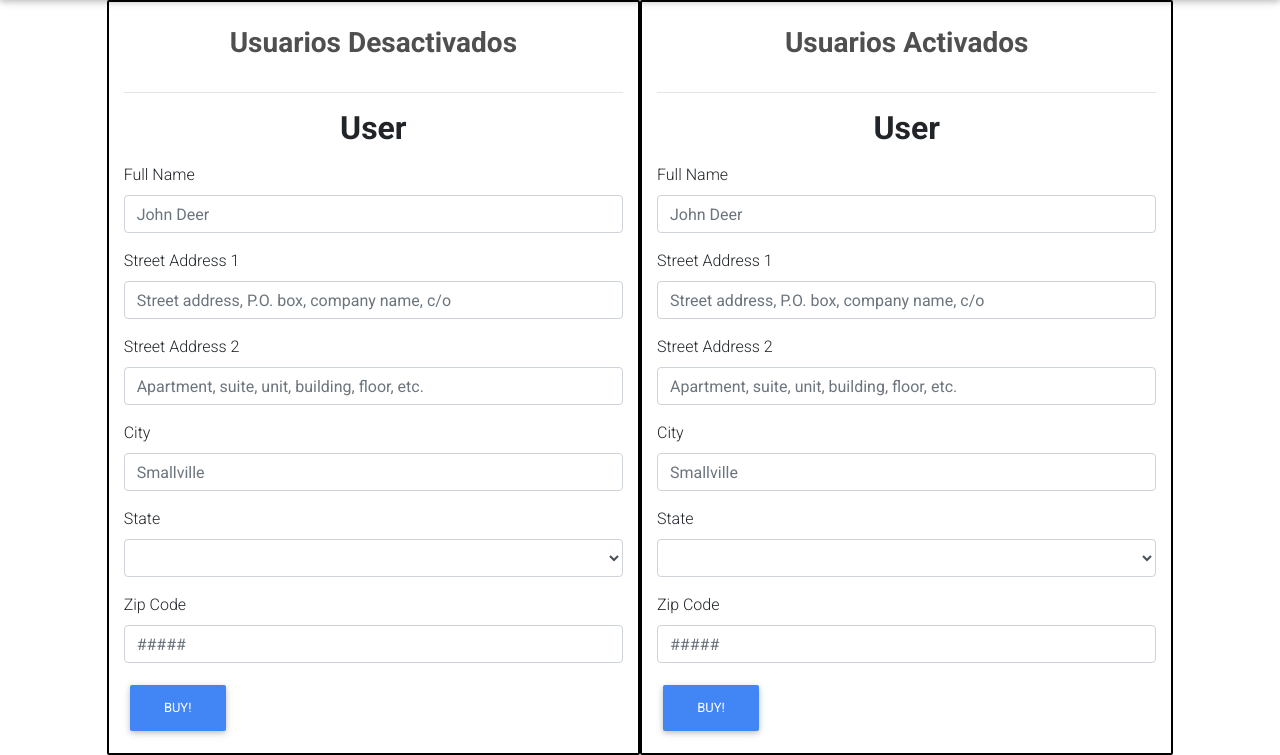
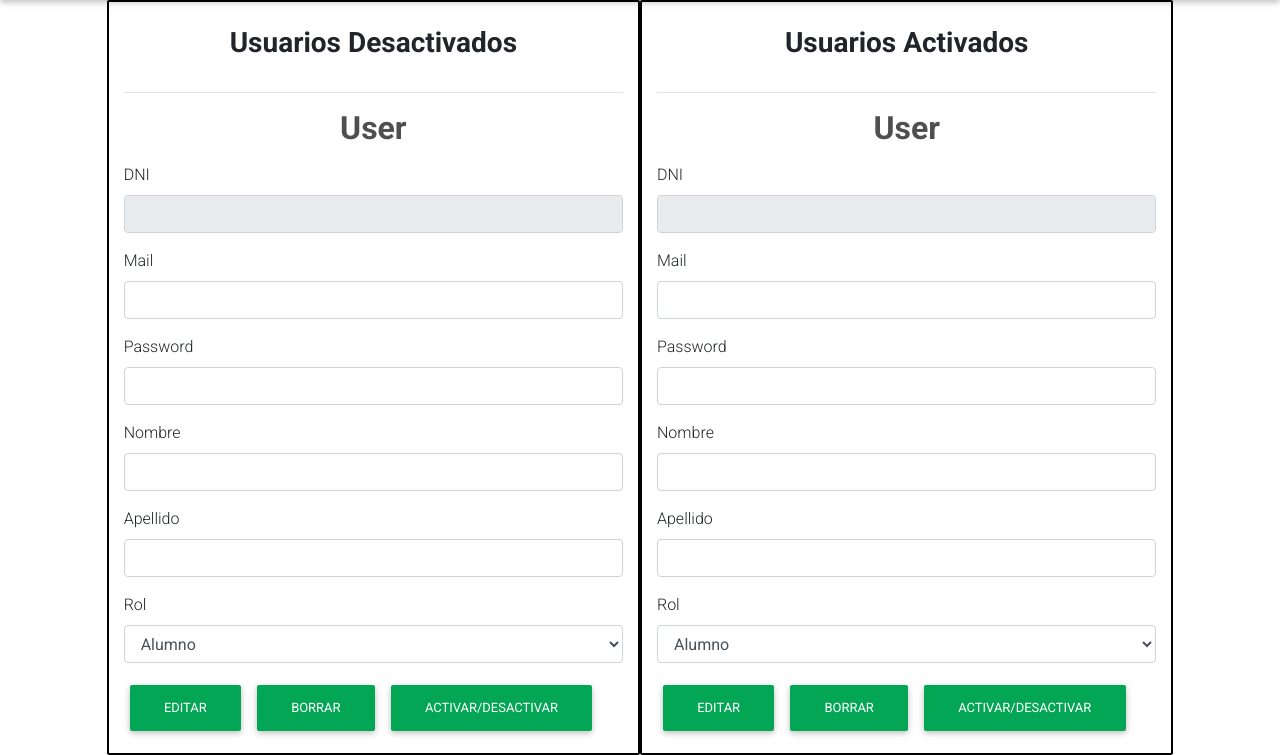
Before and after one commit to IamUnder/Desafio2, a PHP site: page /Vista/admin.php in a window 1280 px wide. Shown: the part 141-896 px from the top of the page. Run offline with PHP 8.4, Linux system fonts and the light colour scheme; the visitor is signed in with stand-in values (Sample User, id 1); lists and menus that the app fills with data are empty; some libraries are stand-ins or nearby versions.

Commit message:
Formularios prePHP

```diff
--- a/Vista/admin.php
+++ b/Vista/admin.php
@@ -106,94 +106,111 @@ and open the template in the editor.
         <!-- Contenido -->
         <div class="container-fluid">
             <div class="row">
+                <?php
+
+                ?>
                 <div class="col-lg-5 col-md-6 col-sm-12 offset-lg-1 borde">
-                    <h3 class="font-weight-bold my-4 pb-2 text-center dark-grey-text">Usuarios Desactivados</h3>
+                    <h3 class="font-weight-bold my-4 pb-2 text-center">Usuarios Desactivados</h3>
+
+                    <!-- Formulario CRUD -->
                     <form>
                         <hr>
-                        <h2 class="font-weight-bold my-2 pb-2 text-center">User</h2>
-                        <div class="form-group"> <!-- Full Name -->
-                            <label for="full_name_id" class="control-label">Full Name</label>
-                            <input type="text" class="form-control" id="full_name_id" name="full_name" placeholder="John Deer">
+                        <h2 class="font-weight-bold my-2 pb-2 text-center dark-grey-text">User</h2>
+                        <div class="form-group"> <!-- DNI -->
+                            <label for="dni" class="control-label">DNI</label>
+                            <input type="text" class="form-control" id="DNI" name="dni" value="" readonly>
                         </div>
 
-                        <div class="form-group"> <!-- Street 1 -->
-                            <label for="street1_id" class="control-label">Street Address 1</label>
-                            <input type="text" class="form-control" id="street1_id" name="street1" placeholder="Street address, P.O. box, company name, c/o">
+                        <div class="form-group"> <!-- Mail-->
+                            <label for="mail" class="control-label">Mail</label>
+                            <input type="text" class="form-control" id="mail" name="mail" value="">
                         </div>
 
-                        <div class="form-group"> <!-- Street 2 -->
-                            <label for="street2_id" class="control-label">Street Address 2</label>
-                            <input type="text" class="form-control" id="street2_id" name="street2" placeholder="Apartment, suite, unit, building, floor, etc.">
+                        <div class="form-group"> <!-- Pass -->
+                            <label for="pass" class="control-label">Password</label>
+                            <input type="text" class="form-control" id="pass" name="pas" value="">
                         </div>
 
-                        <div class="form-group"> <!-- City-->
-                            <label for="city_id" class="control-label">City</label>
-                            <input type="text" class="form-control" id="city_id" name="city" placeholder="Smallville">
+                        <div class="form-group"> <!-- Nombre -->
+                            <label for="nombre" class="control-label">Nombre</label>
+                            <input type="text" class="form-control" id="nombre" name="nombre" value="">
                         </div>
 
-                        <div class="form-group"> <!-- State Button -->
-                            <label for="state_id" class="control-label">State</label>
-                            <select class="form-control" id="state_id">
+                        <div class="form-group"> <!-- Apellido -->
+                            <label for="apellido" class="control-label">Apellido</label>
+                            <input type="text" class="form-control" id="apellido" name="apellido" value="">
+                        </div>
 
+                        <div class="form-group"> <!-- Rol -->
+                            <label for="rol" class="control-label">Rol</label>
+                            <select class="form-control" id="rol" name="rol">
+                                <option value="1">Alumno</option>
+                                <option value="2">Profesor</option>
+                                <option value="3">Administrador</option>
                             </select>
                         </div>
 
-                        <div class="form-group"> <!-- Zip Code-->
-                            <label for="zip_id" class="control-label">Zip Code</label>
-                            <input type="text" class="form-control" id="zip_id" name="zip" placeholder="#####">
-                        </div>
 
-                        <div class="form-group"> <!-- Submit Button -->
-                            <button type="submit" class="btn btn-primary">Buy!</button>
+
+                        <div class="form-group"> <!-- Boton de editar -->
+                            <button type="submit" class="btn verde white-text" name="editar">Editar</button>
+                            <button type="submit" class="btn verde white-text" name="borrar">Borrar</button>
+                            <button type="submit" class="btn verde white-text" name="cambiar">Activar/Desactivar</button>
                         </div>
 
                     </form>
-
+                    <!-- Formulario CRUD -->
                 </div>
                 <div class="col-lg-5 col-md-6 col-sm-12 borde">
-                    <h3 class="font-weight-bold my-4 pb-2 text-center dark-grey-text">Usuarios Activados</h3>
+                    <h3 class="font-weight-bold my-4 pb-2 text-center">Usuarios Activados</h3>
+                   <!-- Formulario CRUD -->
                     <form>
-
                         <hr>
-                        <h2 class="font-weight-bold my-2 pb-2 text-center">User</h2>
-
-                        <div class="form-group"> <!-- Full Name -->
-                            <label for="full_name_id" class="control-label">Full Name</label>
-                            <input type="text" class="form-control" id="full_name_id" name="full_name" placeholder="John Deer">
+                        <h2 class="font-weight-bold my-2 pb-2 text-center dark-grey-text">User</h2>
+                        <div class="form-group"> <!-- DNI -->
+                            <label for="dni" class="control-label">DNI</label>
+                            <input type="text" class="form-control" id="DNI" name="dni" value="" readonly>
                         </div>
 
-                        <div class="form-group"> <!-- Street 1 -->
-                            <label for="street1_id" class="control-label">Street Address 1</label>
-                            <input type="text" class="form-control" id="street1_id" name="street1" placeholder="Street address, P.O. box, company name, c/o">
+                        <div class="form-group"> <!-- Mail-->
+                            <label for="mail" class="control-label">Mail</label>
+                            <input type="text" class="form-control" id="mail" name="mail" value="">
                         </div>
 
-                        <div class="form-group"> <!-- Street 2 -->
-                            <label for="street2_id" class="control-label">Street Address 2</label>
-                            <input type="text" class="form-control" id="street2_id" name="street2" placeholder="Apartment, suite, unit, building, floor, etc.">
+                        <div class="form-group"> <!-- Pass -->
+                            <label for="pass" class="control-label">Password</label>
+                            <input type="text" class="form-control" id="pass" name="pas" value="">
                         </div>
 
-                        <div class="form-group"> <!-- City-->
-                            <label for="city_id" class="control-label">City</label>
-                            <input type="text" class="form-control" id="city_id" name="city" placeholder="Smallville">
+                        <div class="form-group"> <!-- Nombre -->
+                            <label for="nombre" class="control-label">Nombre</label>
+                            <input type="text" class="form-control" id="nombre" name="nombre" value="">
                         </div>
 
-                        <div class="form-group"> <!-- State Button -->
-                            <label for="state_id" class="control-label">State</label>
-                            <select class="form-control" id="state_id">
+                        <div class="form-group"> <!-- Apellido -->
+                            <label for="apellido" class="control-label">Apellido</label>
+                            <input type="text" class="form-control" id="apellido" name="apellido" value="">
+                        </div>
 
+                        <div class="form-group"> <!-- Rol -->
+                            <label for="rol" class="control-label">Rol</label>
+                            <select class="form-control" id="rol" name="rol">
+                                <option value="1">Alumno</option>
+                                <option value="2">Profesor</option>
+                                <option value="3">Administrador</option>
                             </select>
                         </div>
 
-                        <div class="form-group"> <!-- Zip Code-->
-                            <label for="zip_id" class="control-label">Zip Code</label>
-                            <input type="text" class="form-control" id="zip_id" name="zip" placeholder="#####">
-                        </div>
 
-                        <div class="form-group"> <!-- Submit Button -->
-                            <button type="submit" class="btn btn-primary">Buy!</button>
+
+                        <div class="form-group"> <!-- Boton de editar -->
+                            <button type="submit" class="btn verde white-text" name="editar">Editar</button>
+                            <button type="submit" class="btn verde white-text" name="borrar">Borrar</button>
+                            <button type="submit" class="btn verde white-text" name="cambiar">Activar/Desactivar</button>
                         </div>
 
                     </form>
+                    <!-- Formulario CRUD -->
                 </div>
             </div>
         </div>
```
